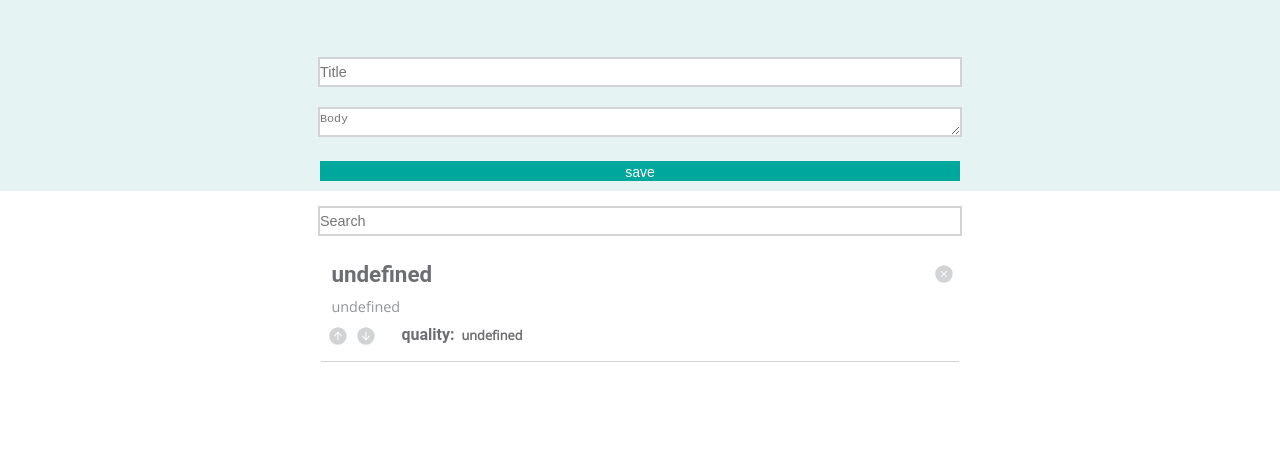
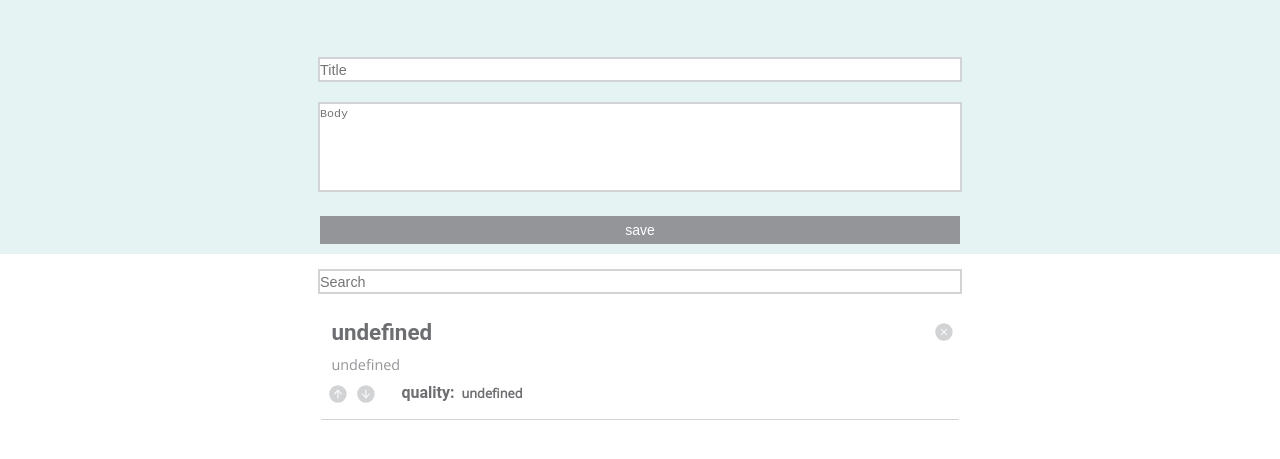
Before and after one commit to Mickyfen17/2DoBox-Pivot, a plain HTML site: page index.html in a window 1280 px wide. Shown: the part 63-522 px from the top of the page. Drawn offline with nearby package versions, Linux system fonts and the light colour scheme.

Commit message:
deleted unnecessary html and added disable to save btn

```diff
--- a/index.html
+++ b/index.html
@@ -12,8 +12,8 @@
     <header class="box">
       <h1 class="logo">idea<span>box</span></h1>
       <input type="text" placeholder="Title" class="title input">
-      <textarea placeholder="Body" class="idea input" rows="10" cols="15"></textarea>
-      <input type="submit" value="save" class="save input">
+      <textarea placeholder="Body" class="idea input"></textarea>
+      <input type="submit" value="save" class="save input" disabled>
     </header>
     <input type="text" placeholder="Search" class="search-input">
   <section class="entries">
--- a/main.css
+++ b/main.css
@@ -41,6 +41,7 @@ article {
 }
 .idea {
   height: 80px;
+  resize: none;
 }
 .save {
   background-color: #00A79D;
@@ -51,6 +52,10 @@ article {
 }
 .save:hover {
   background-color: #045E55;
+}
+
+.save:disabled {
+  background-color: #939598;
 }
 
 h5 {
@@ -144,8 +149,10 @@ h6 {
 @media screen and (min-width:600px) {
   .input, .search-input {
     width: 50%;
+  }
+
+  textarea {
     height: 20px;
-
   }
   .entries {
     width: 50%;
@@ -155,7 +162,3 @@ h6 {
     width: 98%
   }
 }
-
-@media screen and (min-width:900px) {
-
-}
```
